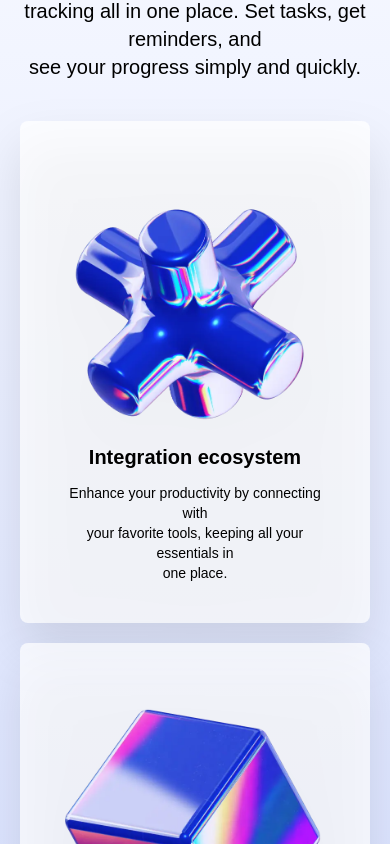
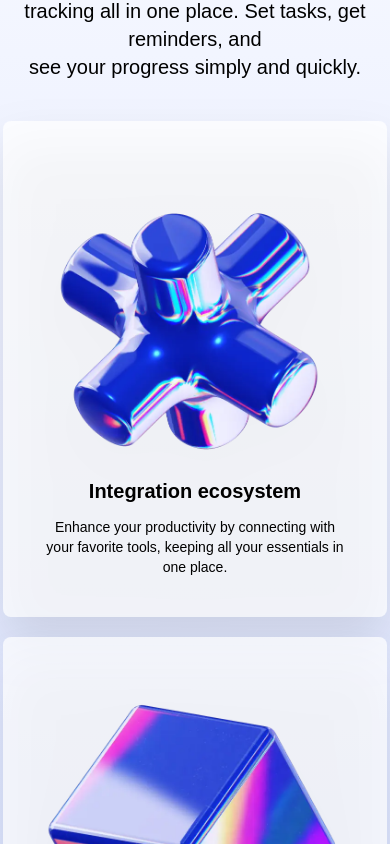
Before and after one commit to YoussefAhmed08/Light-SaaS, a React (Vite) app: page / in a window 390 px wide. Shown: the part 3120-3964 px from the top of the page. Built offline with nearby package versions, Linux system fonts and the light colour scheme; a web font is replaced by a local one.

Commit message:
semi final

```diff
--- a/src/components/Hero.jsx
+++ b/src/components/Hero.jsx
@@ -16,7 +16,7 @@ const Hero = () => {
   return (
     <section className="relative z-50 bg-gradient-to-t from-[#183ec2] to-[#fff]">
       <div className="container mx-auto">
-        <div className="flex flex-col md:flex-row items-center ml-5 md:ml-0 md:gap-28 lg:gap-56 py-14 mt-16">
+        <div className="flex flex-col md:flex-row items-center ml-5 md:ml-0 md:gap-28 lg:gap-96 py-14 mt-16">
           {/* LEFT SECTION */}
           <div className="flex items-start justify-center flex-col gap-5 xl:ml-10">
             <span className="border border-slate-400 rounded-lg px-3 py-1 text-sm tracking-tight w-[9rem] text-center">
--- a/src/components/Management.jsx
+++ b/src/components/Management.jsx
@@ -25,7 +25,7 @@ const Management = () => {
             <br /> see your progress simply and quickly.
           </div>
         </div>
-        <div className="flex items-center justify-center gap-5 flex-col md:flex-row mt-10  mx-5">
+        <div className="flex items-center justify-center gap-5 flex-col w-[24rem] md:w-[30rem] lg:w-max lg:flex-row mt-10  mx-auto">
           <div className="bg-white/70 drop-shadow-2xl rounded-lg p-10 flex items-center justify-center flex-col gap-3">
             <motion.div
               animate={{ y: [0, 30, 0] }}
--- a/src/components/Services.jsx
+++ b/src/components/Services.jsx
@@ -64,7 +64,7 @@ const Services = () => {
             alt="productImage"
             width={1200}
             style={{ opacity: opacity, rotateX: rotateX }}
-            className="z-50 mx-auto w-[21rem] md:w-max"
+            className="z-50 mx-auto w-[21rem] sm:w-max"
           />
           <motion.img
             ref={targetRef}
--- a/src/components/design/Benefits.jsx
+++ b/src/components/design/Benefits.jsx
@@ -2,7 +2,7 @@ import { FaArrowRight } from "react-icons/fa6";
 
 const Benefits = ({ icon, title, description }) => {
   return (
-    <div className="flex items-start justify-center flex-col pl-10 gap-5 border-2 border-slate-400 rounded-xl py-5 w-[18rem]">
+    <div className="flex items-start justify-center flex-col pl-10 gap-5 border-2 border-slate-400 rounded-xl py-5 w-[18rem] md:w-[22rem]">
       <span>{icon}</span>
       <p className="font-sans font-semibold">{title}</p>
       <p className="font-sans">{description}</p>
```
